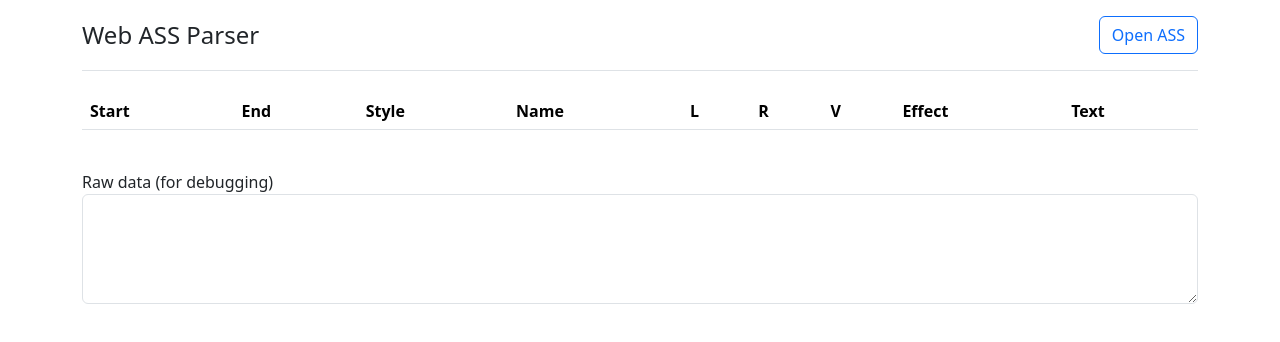
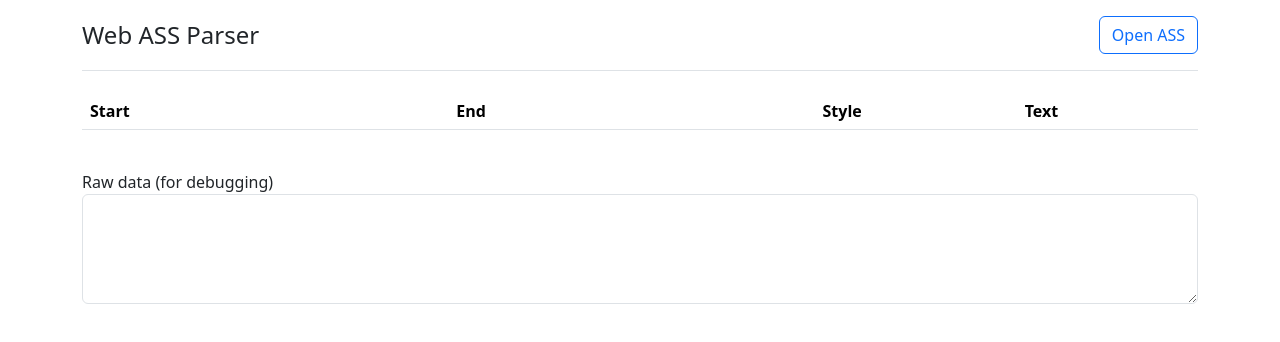
Before and after one commit to ihkk/Web-ASSReader, a React (Create React App) app: page / in a window 1280 px wide. Shown: the top 342 px of the page. Built offline with nearby package versions, Linux system fonts and the light colour scheme.

Commit message:
hide the columns if not needed

```diff
--- a/src/App.js
+++ b/src/App.js
@@ -1,4 +1,3 @@
-import logo from './logo.svg';
 import './components/App.css';
 import 'bootstrap/dist/css/bootstrap.min.css';
 import assParser from 'ass-parser';
@@ -31,6 +30,15 @@ function App() {
     }
   };
 
+  // check if to display Actor/Name
+  const shouldShowNameColumn = events.some(event => event.value.Name.trim() !== '');
+  // check if to display Effect
+  const shouldShowEffectColumn = events.some(event => event.value.Effect.trim() !== '');
+  // Margins
+  const shouldShowMarginLColumn = events.some(event => event.value.MarginL.trim() !== 0);
+  const shouldShowMarginRColumn = events.some(event => event.value.MarginR.trim() !== 0);
+  const shouldShowMarginVColumn = events.some(event => event.value.MarginV.trim() !== 0);
+
   return (
     <div className="App">
       <div className="container">
@@ -58,29 +66,29 @@ function App() {
             <table className="table">
               <thead>
                 <tr>
-                  <th>Start</th>
-                  <th>End</th>
+                  <th style={{ minWidth: '100px' }}>Start</th>
+                  <th style={{ minWidth: '100px' }}> End</th>
                   <th>Style</th>
-                  <th>Name</th>
-                  <th>L</th>
-                  <th>R</th>
-                  <th>V</th>
-                  <th>Effect</th>
+                  {shouldShowNameColumn && <th>Actor</th>}
+                  {shouldShowMarginLColumn && <th style={{ minWidth: '50px' }}>L</th>}
+                  {shouldShowMarginRColumn && <th style={{ minWidth: '50px' }}>R</th>}
+                  {shouldShowMarginVColumn && <th style={{ minWidth: '20px' }}>V</th>}
+                  {shouldShowEffectColumn && <th>Effect</th>}
                   <th>Text</th>
 
                 </tr>
               </thead>
               <tbody>
                 {events.map((event, index) => (
-                  <tr key={index}>
+                  <tr key={index} className={event.key === "Comment" ? "comment" : ""}>
                     <td>{event.value.Start}</td>
                     <td>{event.value.End}</td>
                     <td>{event.value.Style}</td>
-                    <td>{event.value.Name}</td>
-                    <td>{event.value.MarginL}</td>
-                    <td>{event.value.MarginR}</td>
-                    <td>{event.value.MarginV}</td>
-                    <td>{event.value.Effect}</td>
+                    {shouldShowNameColumn && <td>{event.value.Name}</td>}
+                    {shouldShowMarginLColumn && <td>{event.value.MarginL}</td>}
+                    {shouldShowMarginRColumn && <td>{event.value.MarginR}</td>}
+                    {shouldShowMarginVColumn && <td>{event.value.MarginV}</td>}
+                    {shouldShowEffectColumn && <td>{event.value.Effect}</td>}
                     <td>{event.value.Text}</td>
                   </tr>
                 ))}
@@ -107,7 +115,7 @@ function App() {
 
 
       </div>
-    </div>
+    </div >
   );
 }
 
```
